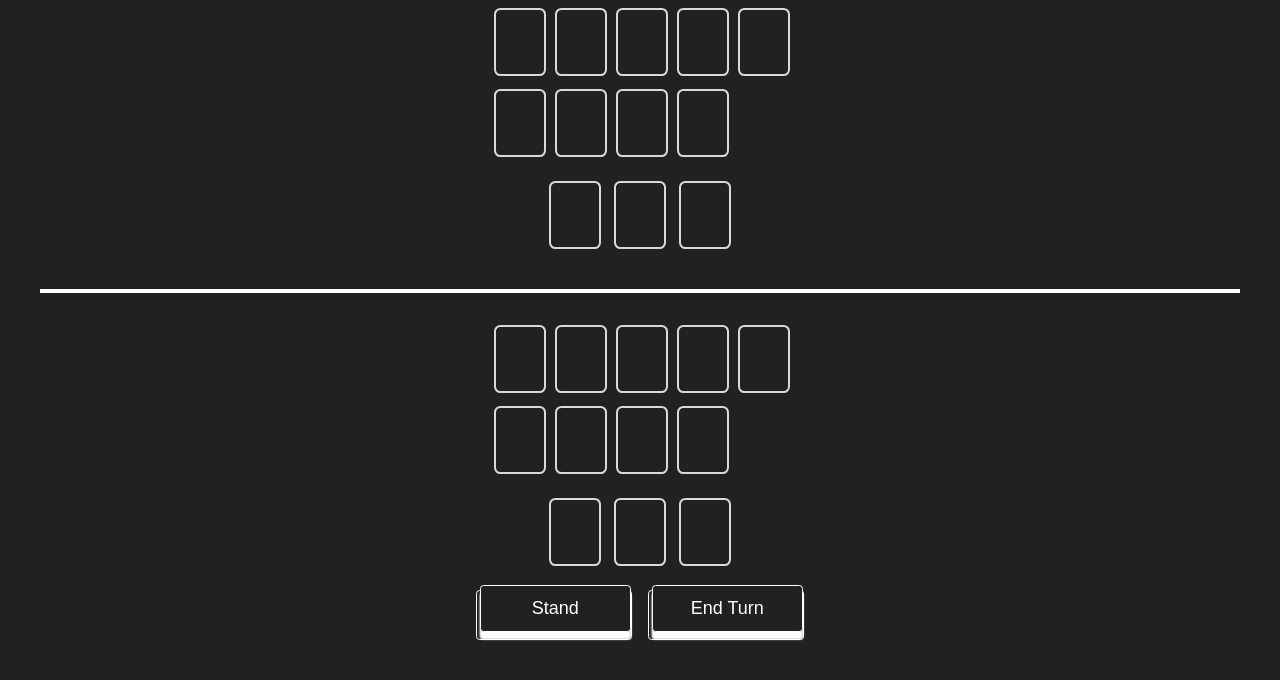
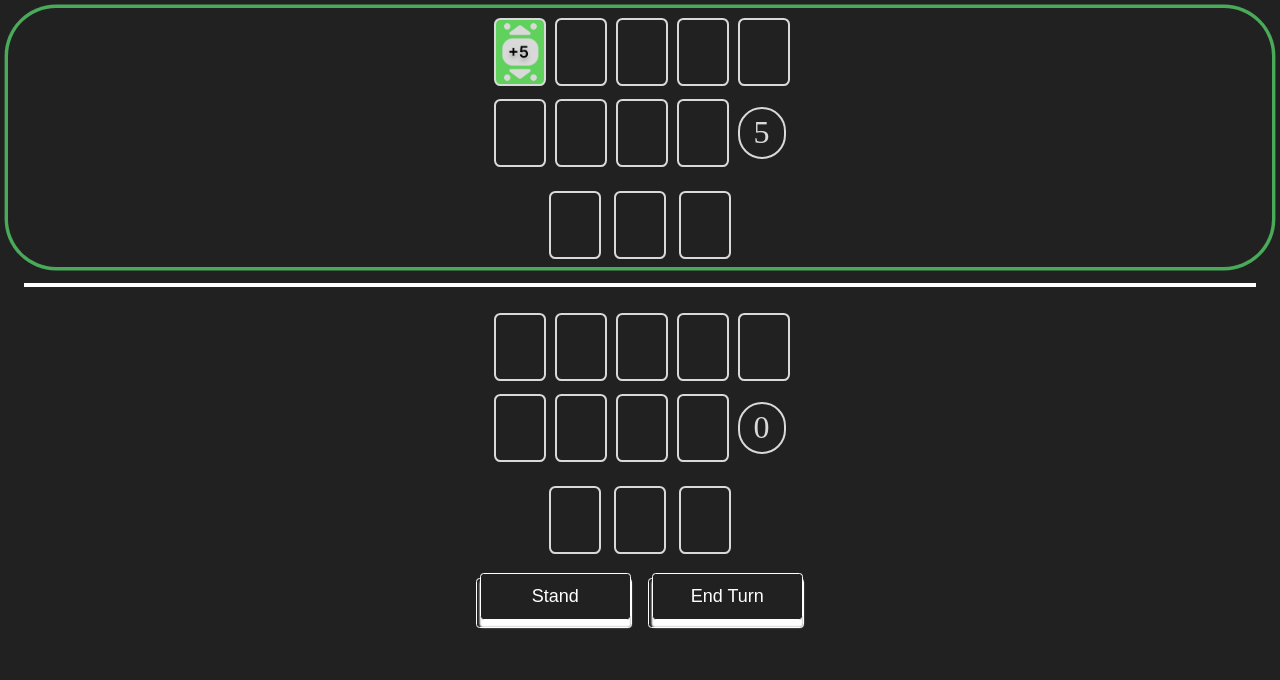
Before and after one commit to AndreiPirHu/Pazaak, a React (Vite) app: page /#/ in a window 1280 px wide. Shown: the top 680 px of the page. Built offline with nearby package versions, Linux system fonts and the light colour scheme.

Commit message:
Added startGame func and fixed endGame func

```diff
--- a/src/components/multiplayerGame/multiplayerGame.css
+++ b/src/components/multiplayerGame/multiplayerGame.css
@@ -1,5 +1,13 @@
-*{
+body{
     background-color: #212121;
+}
+
+.playerOneBoard{
+    padding-top: 10px;
+}
+
+.playerTwoBoard{
+    padding-top: 10px;
 }
 
 
@@ -11,6 +19,22 @@
     margin-left: auto;
 
 }
+@keyframes borderAnimation {
+    0% {
+      box-shadow: 0 0 0 0 #afebaf;
+    }
+    50% {
+      box-shadow: 0 0 0 5px #5cec74;
+    }
+    100% {
+      box-shadow: 0 0 0 10 #07f02e;
+    }
+  }
+
+.activeBorder{
+    border-radius: 3rem;
+    animation: borderAnimation 3s infinite linear;
+}
 
 .card-slot{
 border-radius: 0.4rem;
@@ -18,6 +42,18 @@ border: 2px solid #D9D9D9;
 height: 4rem;
 width: 3rem;
 background-size: cover;
+}
+
+.playerScore{
+    display: flex;
+    color: #D9D9D9;
+    font-size: 2rem;
+    align-items: center;
+    justify-content: center;
+    border: 2px solid #D9D9D9;
+    border-radius: 4rem;
+    height: 3rem;
+    margin: auto 0
 }
 
 .extra-cards-container{
@@ -30,7 +66,7 @@ justify-content: center;
 
 #board-divider{
     border: 2px solid white;
-    margin:2rem;
+    margin:1rem;
 }
 
 #buttons-container{
--- a/src/components/multiplayerGame/multiplayerGame.jsx
+++ b/src/components/multiplayerGame/multiplayerGame.jsx
@@ -1,4 +1,4 @@
-import { useState } from "react";
+import { useEffect, useState } from "react";
 import "./multiplayerGame.css";
 
 export const MultiplayerGame = () => {
@@ -34,11 +34,31 @@ export const MultiplayerGame = () => {
     "NormalCard+10.png",
   ]);
 
+  const startGame = () => {
+    //random number for the first card
+    let newCard = Math.floor(Math.random() * playerOneDeck.length);
+    let p1CardSlot = "p1c1";
+
+    //adds the right card class to the right card-slot element
+    setCardClasses((prevState) => {
+      return { ...prevState, [p1CardSlot]: playerOneDeck[newCard] };
+    });
+
+    //add the score
+    setPlayerOneScore(playerOneScore + scoreCounter(playerOneDeck[newCard]));
+
+    //remove the already used card from the array after adding the score
+    setPlayerOneDeck(
+      //filters the card in the array that is at the correct index point
+      playerOneDeck.filter((_, index) => index !== newCard)
+    );
+  };
+
   const endTurn = () => {
     //random number for the next card
     let newCard = Math.floor(Math.random() * playerOneDeck.length);
 
-    if (playerOneTurn == true) {
+    if (!playerOneTurn) {
       //checks turn to add the right card
       let p1CardSlot = `p1c${turnCounter}`;
 
@@ -46,6 +66,9 @@ export const MultiplayerGame = () => {
       setCardClasses((prevState) => {
         return { ...prevState, [p1CardSlot]: playerOneDeck[newCard] };
       });
+
+      //add the score
+      setPlayerOneScore(playerOneScore + scoreCounter(playerOneDeck[newCard]));
 
       //remove the already used card from the array
       setPlayerOneDeck(
@@ -64,21 +87,55 @@ export const MultiplayerGame = () => {
         return { ...prevState, [p2CardSlot]: playerTwoDeck[newCard] };
       });
 
+      //add the score
+      setPlayerTwoScore(playerTwoScore + scoreCounter(playerTwoDeck[newCard]));
+
       //remove the already used card from the array
       setPlayerTwoDeck(
         //filters the card in the array that is at the correct index point
         playerTwoDeck.filter((_, index) => index !== newCard)
       );
 
+      //end turn
       setTurnCounter(turnCounter + 1);
       //end player 2 turn
       setPlayerOneTurn(!playerOneTurn);
     }
   };
 
+  const scoreCounter = (card) => {
+    switch (card) {
+      case "NormalCard+1.png":
+        return 1;
+      case "NormalCard+2.png":
+        return 2;
+      case "NormalCard+3.png":
+        return 3;
+      case "NormalCard+4.png":
+        return 4;
+      case "NormalCard+5.png":
+        return 5;
+      case "NormalCard+6.png":
+        return 6;
+      case "NormalCard+7.png":
+        return 7;
+      case "NormalCard+8.png":
+        return 8;
+      case "NormalCard+9.png":
+        return 9;
+      case "NormalCard+10.png":
+        return 10;
+    }
+  };
+
+  //Runs only once on first render
+  useEffect(() => {
+    startGame();
+  }, []);
+
   return (
     <div id="board">
-      <div className="playerOneBoard">
+      <div className={`playerOneBoard ${playerOneTurn ? "activeBorder" : ""}`}>
         <div className="card-container">
           <div className={`card-slot ${cardClasses.p1c1} `}></div>
           <div className={`card-slot ${cardClasses.p1c2} `}></div>
@@ -89,6 +146,7 @@ export const MultiplayerGame = () => {
           <div className={`card-slot ${cardClasses.p1c7} `}></div>
           <div className={`card-slot ${cardClasses.p1c8} `}></div>
           <div className={`card-slot ${cardClasses.p1c9} `}></div>
+          <div className="playerScore">{playerOneScore}</div>
         </div>
         <div className="extra-cards-container">
           <div className="extra-card-slot card-slot"></div>
@@ -97,7 +155,7 @@ export const MultiplayerGame = () => {
         </div>
       </div>
       <div id="board-divider"></div>
-      <div className="playerTwoBoard">
+      <div className={`playerTwoBoard ${playerOneTurn ? "" : "activeBorder"}`}>
         <div className="card-container">
           <div className={`card-slot ${cardClasses.p2c1} `}></div>
           <div className={`card-slot ${cardClasses.p2c2} `}></div>
@@ -108,6 +166,7 @@ export const MultiplayerGame = () => {
           <div className={`card-slot ${cardClasses.p2c7} `}></div>
           <div className={`card-slot ${cardClasses.p2c8} `}></div>
           <div className={`card-slot ${cardClasses.p2c9} `}></div>
+          <div className="playerScore">{playerTwoScore}</div>
         </div>
         <div className="extra-cards-container">
           <div className="extra-card-slot card-slot"></div>
```
